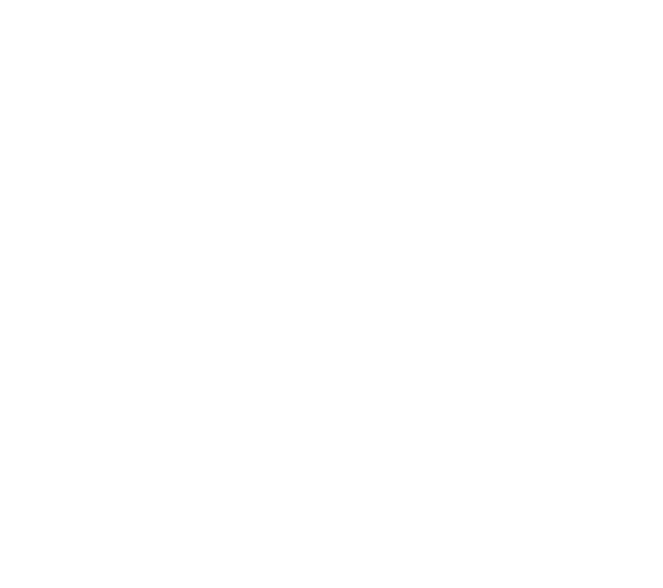
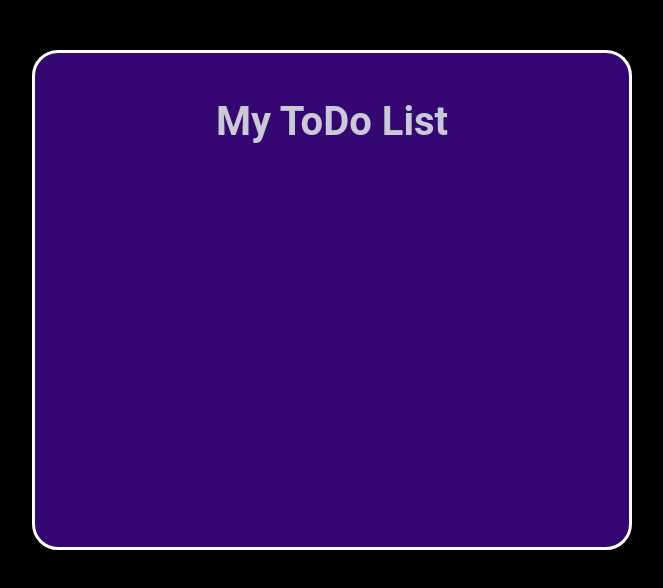
Before and after one commit to Hcrj99/Todo-list, a React (Create React App) app: page / in a window 1280 px wide. Shown: the top 588 px of the page, without its empty margins (308-971 px from the left). Built offline with nearby package versions, Linux system fonts and the light colour scheme.

Commit message:
initial struct todo list

```diff
--- a/src/App.css
+++ b/src/App.css
@@ -1,38 +1,43 @@
-.App {
-  text-align: center;
+* {
+  margin: 0;
+  padding: 0;
+  box-sizing: border-box;
 }
 
-.App-logo {
-  height: 40vmin;
-  pointer-events: none;
+.html {
+  font-size: 62.5%;
 }
 
-@media (prefers-reduced-motion: no-preference) {
-  .App-logo {
-    animation: App-logo-spin infinite 20s linear;
-  }
+body {
+  color: white;
+  background-color: black;
+  font-family: Lato, sans-serif;
+  margin-top: 40px;
 }
 
-.App-header {
-  background-color: #282c34;
-  min-height: 100vh;
+.Todo__List {
   display: flex;
-  flex-direction: column;
+  flex-wrap: wrap;
+  justify-content: center;
   align-items: center;
-  justify-content: center;
-  font-size: calc(10px + 2vmin);
-  color: white;
 }
 
-.App-link {
-  color: #61dafb;
+/*ToDo List main*/
+.Todo__list-container {
+  width: 600px;
+  min-height: 500px;
+  background-color: #350772;
+  padding: 25px;
+  margin: 10px;
+  border-radius: 26px;
+  border-style: solid;
+  border-color: white;
 }
 
-@keyframes App-logo-spin {
-  from {
-    transform: rotate(0deg);
-  }
-  to {
-    transform: rotate(360deg);
-  }
+h1 {
+  color: #cacad6;
+  font-size: 2.5rem;
+  font-family: Roboto, sans-serif;
+  text-align: center;
+  margin: 20px 0;
 }
--- a/src/App.js
+++ b/src/App.js
@@ -2,7 +2,11 @@
 
 function App() {
   return (
-    <div className="App">
+    <div className='Todo__List'>
+      <section className='Todo__list-container'>
+        <h1>My ToDo List</h1>
+
+      </section>
     </div>
   );
 }
```
